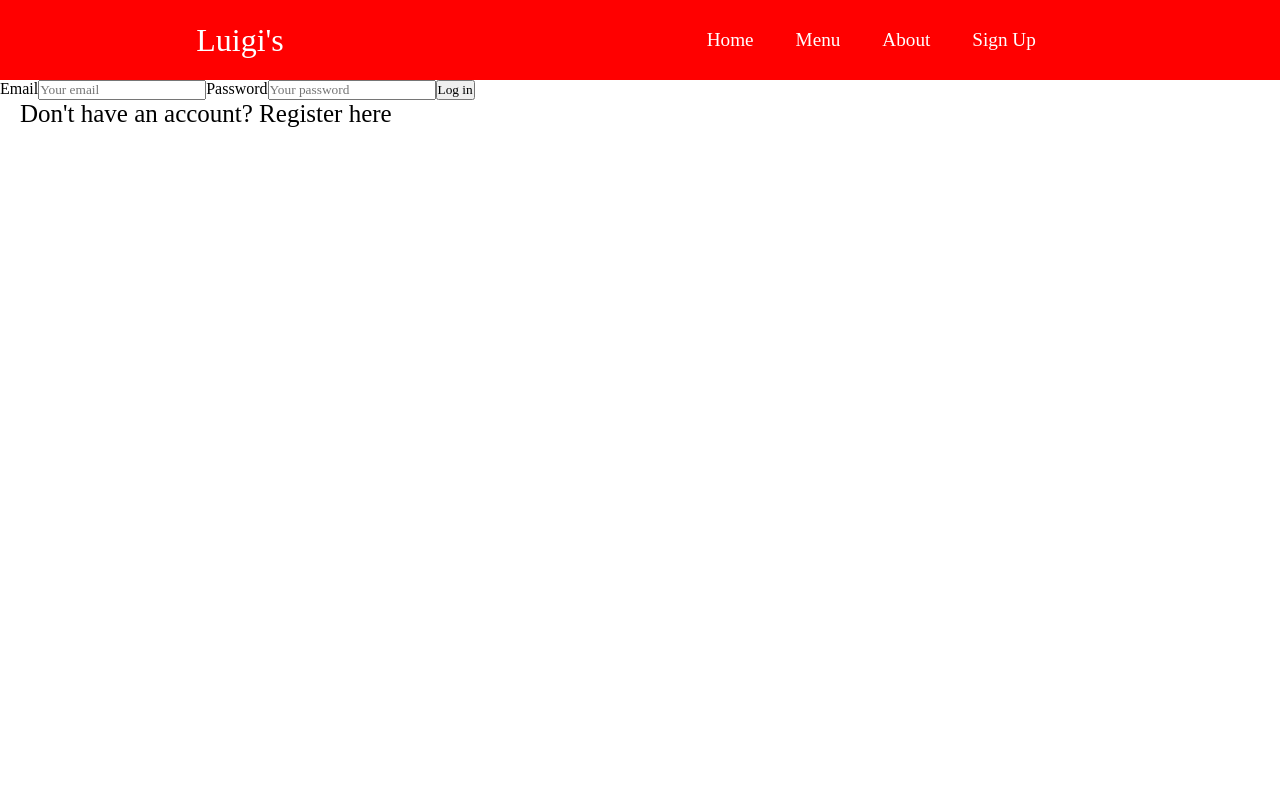
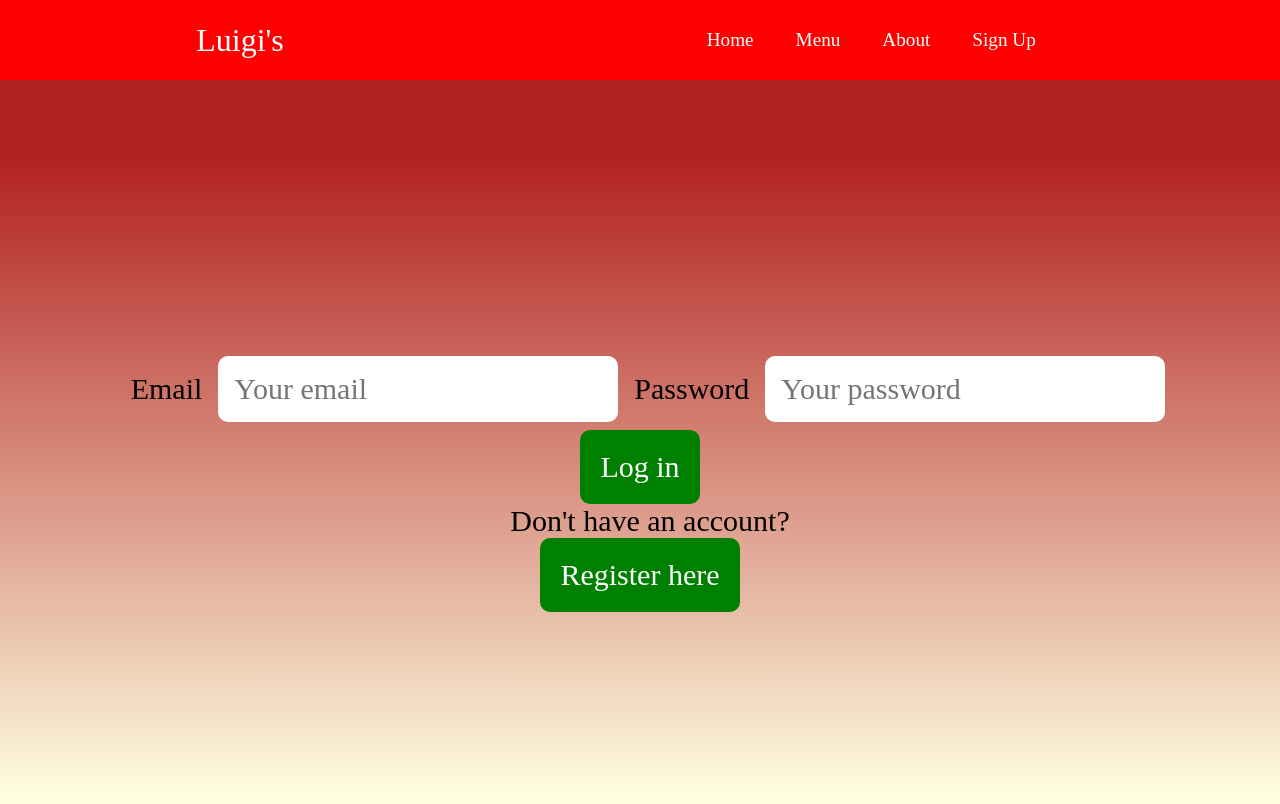
Before and after one commit to KAlexander17/BrochureWebsite, a React (Create React App) app: page /sign-up in a window 1280 px wide. Shown: the top 804 px of the page. Built offline with nearby package versions, Linux system fonts and the light colour scheme.

Commit message:
Sign up form looking better

```diff
--- a/src/components/Login.js
+++ b/src/components/Login.js
@@ -11,14 +11,17 @@ export const Login = () => {
 
     return (
         <>
+            <div className='auth-form-container'>
             <form onSubmit={handleSubmit}>
                 <label htmlfor='email'>Email</label>
                 <input value={email} type='email' placeholder='Your email' id='email' name='email' />
                 <label htmlfor='password'>Password</label>
                 <input value={pass} type='password' placeholder='Your password' id='password' name='password' />
-                <button type='submit'>Log in</button>
             </form>
-            <p>Don't have an account? Register here</p>
+            <button type='submit'>Log in</button>
+            <p>Don't have an account?</p>
+            <button>Register here</button>
+            </div>
         </>
     )
 }
--- a/src/components/Register.js
+++ b/src/components/Register.js
@@ -1,4 +1,4 @@
-import React, { useState } from "react"
+import React, { useState } from "react";
 
 export const Register = () => {
     const [email, setEmail] = useState('');
@@ -12,6 +12,7 @@ export const Register = () => {
 
     return (
         <>
+            <div className='auth-form-container'>
             <form onSubmit={handleSubmit}>
                 <label htmlFor='name'>Full name</label>
                 <input value={name} name='name' id='name' placeholder='Full name' />
@@ -22,6 +23,7 @@ export const Register = () => {
                 <button type='submit'>Log in</button>
             </form>
             <p>Already have an account? Login here</p>
+            </div>
         </>
     )
 }
--- /dev/null
+++ b/src/components/pages/SignIn.css
@@ -0,0 +1,44 @@
+.auth-form-container {
+    text-align: center;
+    display: flex;
+    min-height: 100vh;
+    align-items: center;
+    justify-content: center;
+    flex-direction: column;
+    background-image: linear-gradient(FireBrick 10%, LightYellow 90%);
+    font-size: 30px;
+}
+
+label {
+    text-align: left;
+    padding: 1rem;
+}
+
+input {
+    margin: 0.5rem 0;
+    border: none;
+    padding: 1rem;
+    border-radius: 10px;
+    background-color: white;
+    font-size: 30px;
+}
+
+button {
+    border: none;
+    background-color: green;
+    padding: 20px;
+    border-radius: 10px;
+    cursor: pointer;
+    color: white;
+    font-size: 30px;
+}
+
+.link-btn {
+    background: none;
+    color: white;
+    text-decoration: underline;
+}
+
+p {
+    font-size: 30px;
+}
--- a/src/components/pages/SignIn.js
+++ b/src/components/pages/SignIn.js
@@ -1,6 +1,7 @@
 import React, { useState } from "react";
 import { Register } from "../Register";
 import { Login } from "../Login";
+import './SignIn.css';
 
 function SignIn() {
     const [currentForm, setCurrentForm] = useState('login');
```
